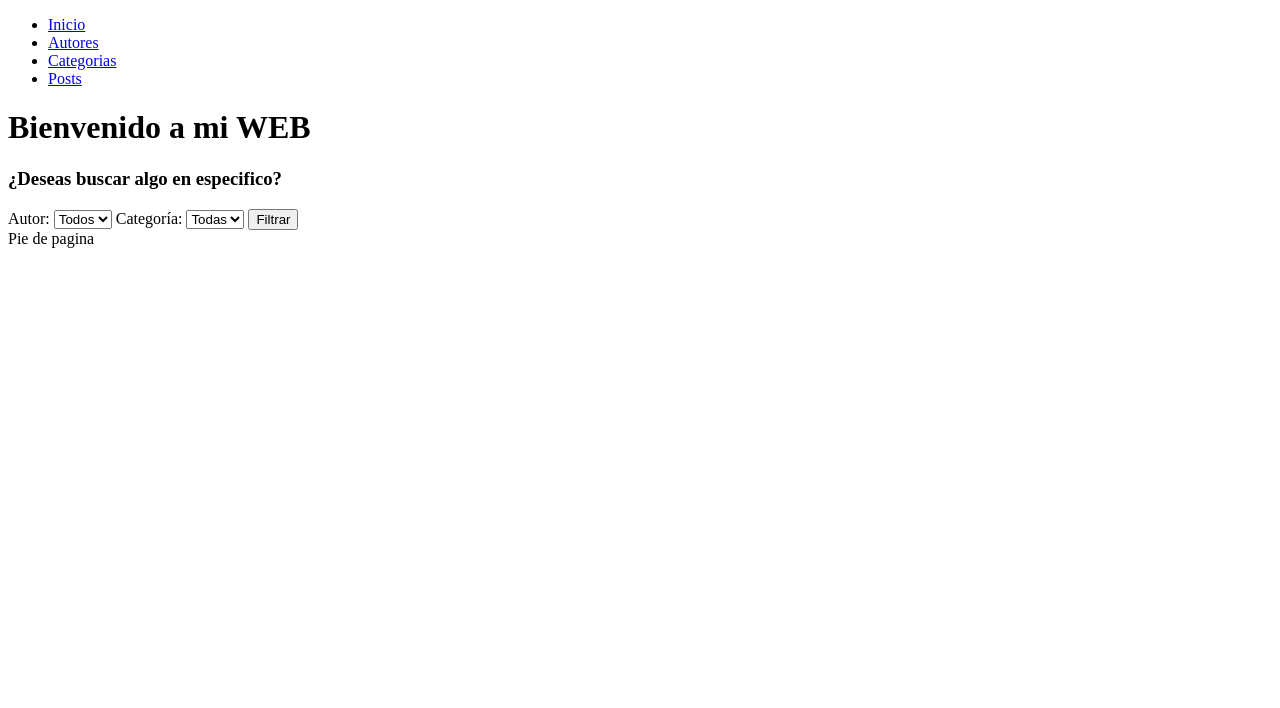
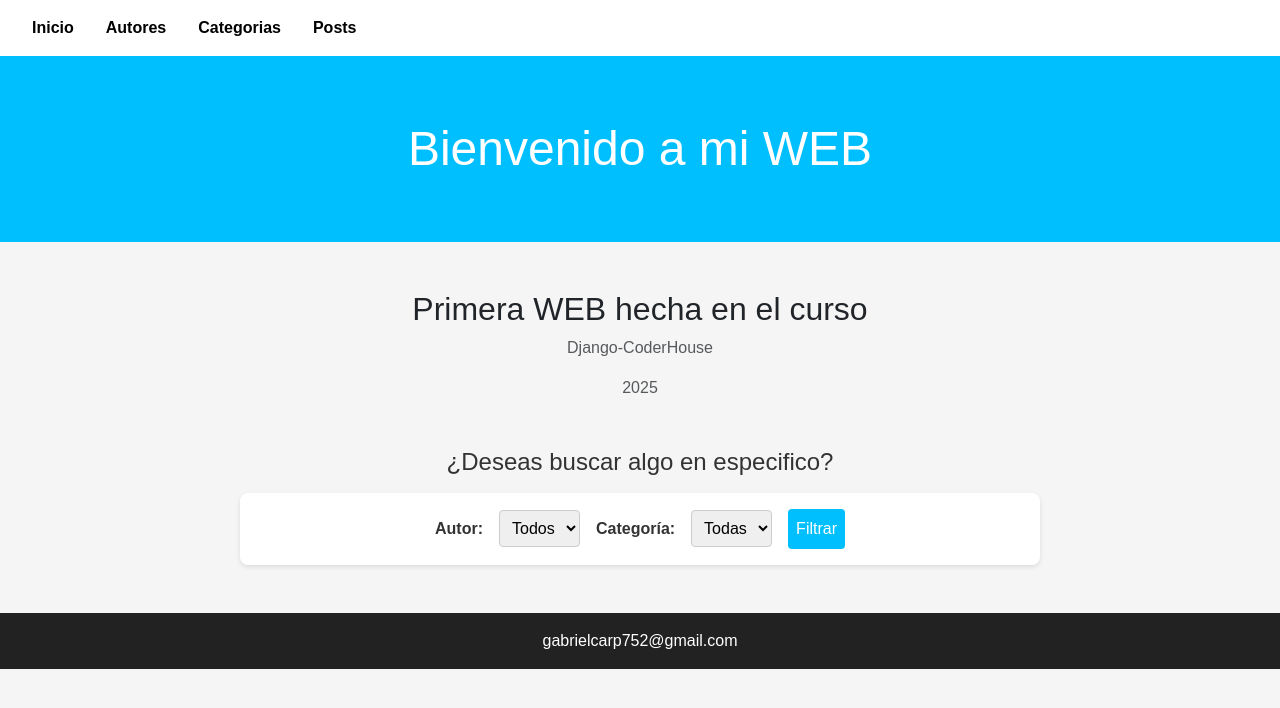
Before and after one commit to gabrielcari08/entrega_3_coderhouse, a Django app: page / in a window 1280 px wide. Shown: the top 708 px of the page. Run offline with Django 5.2, Linux system fonts and the light colour scheme.

Commit message:
añadimos css a la web

```diff
--- a/blog/blog/urls.py
+++ b/blog/blog/urls.py
@@ -16,8 +16,10 @@ Including another URLconf
 """
 from django.contrib import admin
 from django.urls import path, include
+from django.conf import settings
+from django.conf.urls.static import static
 
 urlpatterns = [
     path('admin/', admin.site.urls),
     path('', include("posts.urls"))
-]
+] + static(settings.STATIC_URL, document_root=settings.STATIC_ROOT)
--- /dev/null
+++ b/blog/posts/static/posts/style.css
@@ -0,0 +1,99 @@
+/* Estilos generales */
+body {
+    margin: 0;
+    font-family: Arial, sans-serif;
+    background-color: #f5f5f5;
+  }
+
+  /* Barra de navegación principal */
+  nav:first-of-type {
+    background-color: white;
+    padding: 1rem 2rem;
+    box-shadow: 0 2px 5px rgba(0, 0, 0, 0.1);
+  }
+
+  nav:first-of-type ul {
+    list-style: none;
+    margin: 0;
+    padding: 0;
+    display: flex;
+    gap: 2rem;
+  }
+
+  nav:first-of-type ul li a {
+    text-decoration: none;
+    color: black;
+    font-weight: bold;
+  }
+
+  nav:first-of-type ul li a:hover {
+    text-decoration: underline;
+  }
+
+  /* Título principal */
+  h1 {
+    background-color: #00bfff;
+    color: white;
+    font-size: 3rem;
+    text-align: center;
+    padding: 4rem 1rem;
+    margin: 0;
+  }
+
+  /* Subtítulo */
+  h3 {
+    text-align: center;
+    font-size: 1.5rem;
+    margin-top: 2rem;
+    color: #333;
+  }
+
+  /* Barra de filtros */
+  nav:nth-of-type(2) {
+    background-color: #fff;
+    padding: 1rem 2rem;
+    margin: 1rem auto;
+    max-width: 800px;
+    border-radius: 8px;
+    box-shadow: 0 2px 5px rgba(0, 0, 0, 0.1);
+  }
+
+  nav:nth-of-type(2) form {
+    display: flex;
+    flex-wrap: wrap;
+    gap: 1rem;
+    justify-content: center;
+    align-items: center;
+  }
+
+  nav:nth-of-type(2) label {
+    font-weight: bold;
+    color: #333;
+  }
+
+  nav:nth-of-type(2) select,
+  nav:nth-of-type(2) button {
+    padding: 0.5rem;
+    border: 1px solid #ccc;
+    border-radius: 4px;
+  }
+
+  nav:nth-of-type(2) button {
+    background-color: #00bfff;
+    color: white;
+    cursor: pointer;
+    border: none;
+  }
+
+  nav:nth-of-type(2) button:hover {
+    background-color: #009acd;
+  }
+
+  /* Footer */
+  footer {
+    background-color: #222;
+    color: white;
+    text-align: center;
+    padding: 1rem;
+    margin-top: 3rem;
+  }
--- a/blog/posts/templates/base.html
+++ b/blog/posts/templates/base.html
@@ -1,9 +1,12 @@
+{% load static %}
 <!DOCTYPE html>
 <html lang="en">
 <head>
     <meta charset="UTF-8">
     <meta name="viewport" content="width=device-width, initial-scale=1.0">
     <title>{% block title %}Inicio{% endblock %}</title>
+    <link href="https://cdn.jsdelivr.net/npm/bootstrap@5.3.3/dist/css/bootstrap.min.css" rel="stylesheet">
+    <link rel="stylesheet" href="{% static 'posts/style.css' %}">
 </head>
 <body>
     <nav>
@@ -16,6 +19,13 @@
     </nav>
 
     <h1>Bienvenido a mi WEB</h1>
+
+    <section class="container my-5">
+      <h2 class="text-center">Primera WEB hecha en el curso</h2>
+      <p class="text-muted text-center">Django-CoderHouse</p>
+      <p class="text-muted text-center">2025</p>
+    </section>
+
 
     <h3>¿Deseas buscar algo en especifico?</h3>
 
@@ -45,6 +55,6 @@
 
     {% endblock %}
 
-    <footer>Pie de pagina</footer>
+    <footer>gabrielcarp752@gmail.com</footer>
 </body>
 </html>
--- a/blog/posts/urls.py
+++ b/blog/posts/urls.py
@@ -1,9 +1,11 @@
 from django.urls import path
 from . import views
+from django.conf import settings
+from django.conf.urls.static import static
 
 urlpatterns = [
     path('', views.home, name="home"),
     path('authors/', views.authors, name="authors"),
     path('category/', views.category, name="category"),
     path('posts/', views.posts, name="posts"),
-]
+] + static(settings.STATIC_URL, document_root=settings.STATIC_ROOT)
```
